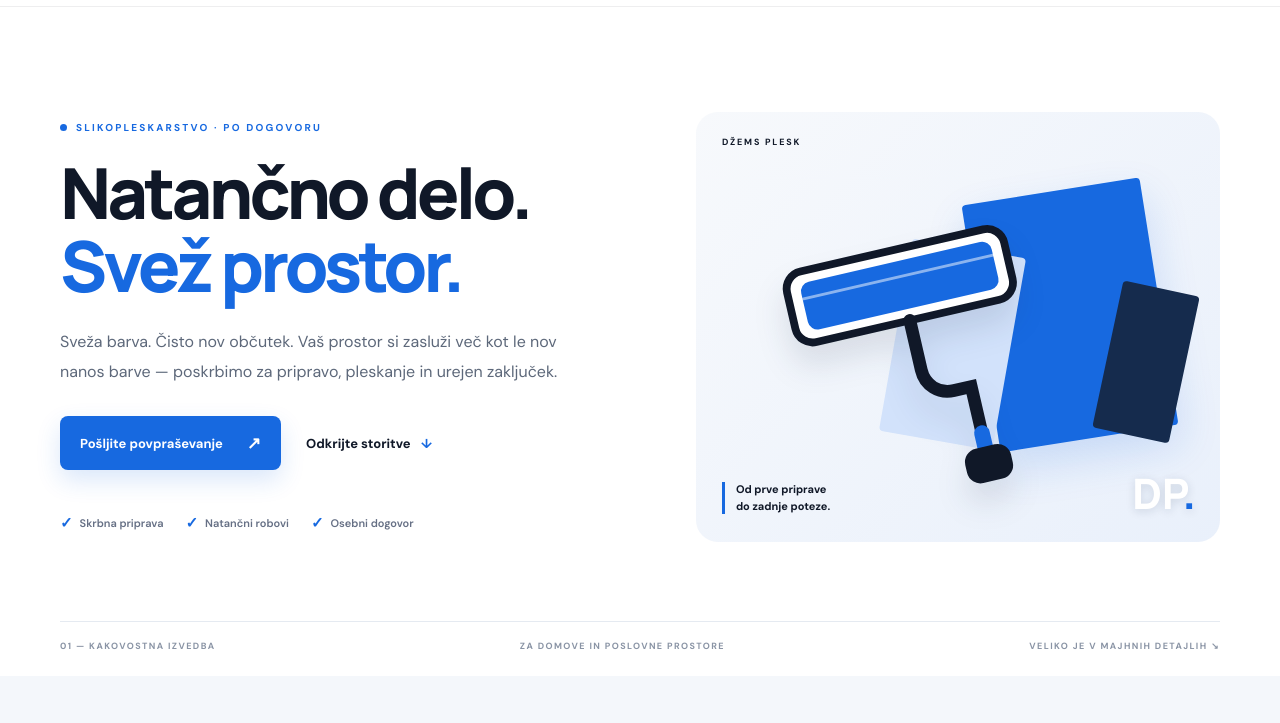
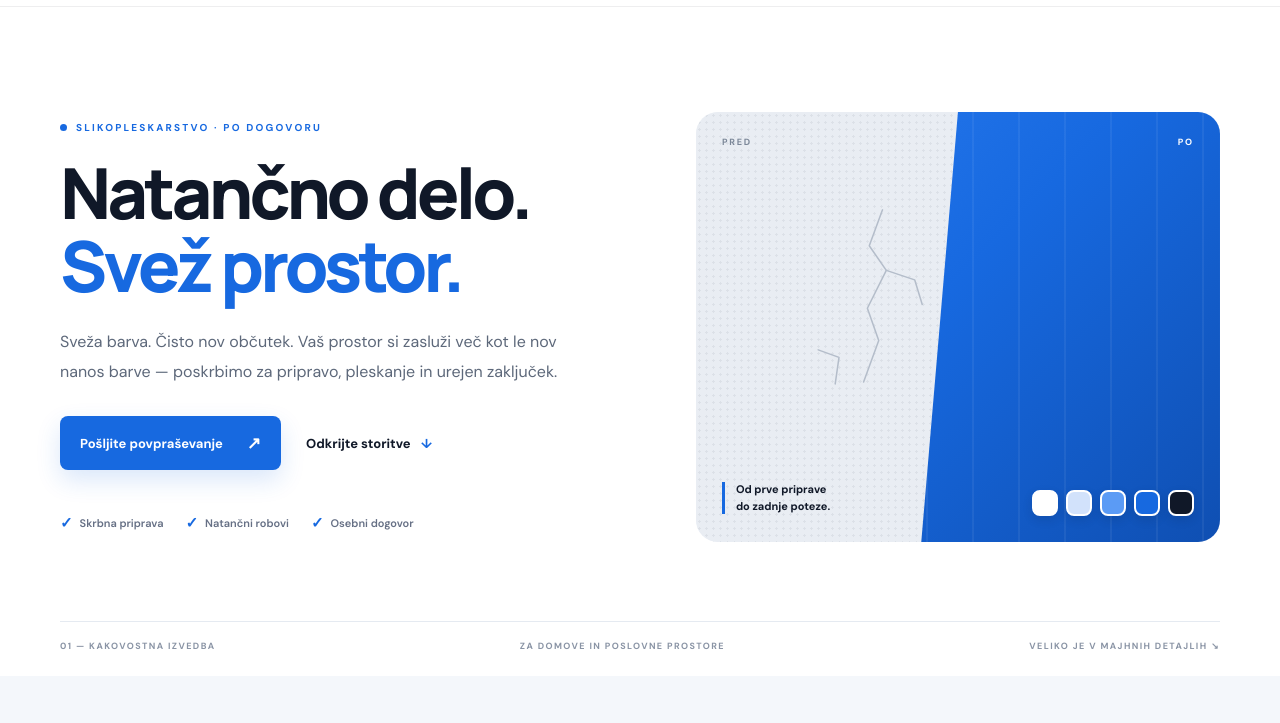
Before and after one commit to Nikola57mar/dzemsplesk.eu, a plain HTML site: page index.html in a window 1280 px wide. Shown: the part 77-800 px from the top of the page. Drawn offline with Linux system fonts and the light colour scheme.

Commit message:
Add files via upload

```diff
--- a/index.html
+++ b/index.html
@@ -46,25 +46,18 @@
             <div><span class="check">✓</span><span>Osebni dogovor</span></div>
           </div>
         </div>
-        <div class="hero-art" aria-label="Grafična ilustracija pleskarjevega valjčka in barvnih nanosov" role="img">
-          <div class="art-label">DŽEMS PLESK</div>
-          <div class="paint-panel panel-blue"></div>
-          <div class="paint-panel panel-pale"></div>
-          <div class="paint-panel panel-dark"></div>
-          <svg class="roller" viewBox="0 0 440 340" fill="none" xmlns="http://www.w3.org/2000/svg" aria-hidden="true">
-            <g transform="rotate(-13 220 170)">
-              <rect x="104" y="68" width="228" height="74" rx="18" fill="#fff" stroke="#101828" stroke-width="8" />
-              <rect x="118" y="80" width="200" height="50" rx="10" fill="#1769E0" />
-              <path d="M220 142V194C220 210 232 222 248 222H266V271" stroke="#101828" stroke-width="13"
-                stroke-linecap="round" />
-              <path d="M266 271V290" stroke="#1769E0" stroke-width="16" stroke-linecap="round" />
-              <rect x="242" y="285" width="48" height="36" rx="14" fill="#101828" />
-              <path d="M119 96H318" stroke="#fff" stroke-opacity=".5" stroke-width="3" stroke-linecap="round" />
-            </g>
-          </svg>
-          <div class="art-caption"><span class="caption-line"></span><span>Od prve priprave<br>do zadnje poteze.</span>
+        <div class="hero-art" role="img" aria-label="Stena pred in po pleskanju">
+          <div class="wall wall-before">
+            <span class="wall-tag">PRED</span>
+            <svg class="cracks" viewBox="0 0 200 300" fill="none" aria-hidden="true">
+              <path d="M120 40l-14 38 18 26-20 40 12 34-16 44" />
+              <path d="M124 104l30 10 8 26" />
+              <path d="M52 188l22 8-4 28" />
+            </svg>
           </div>
-          <div class="art-number">DP<span>.</span></div>
+          <div class="wall wall-after"><span class="wall-tag">PO</span></div>
+          <div class="swatches" aria-hidden="true"><i></i><i></i><i></i><i></i><i></i></div>
+          <div class="art-caption"><span class="caption-line"></span><span>Od prve priprave<br>do zadnje poteze.</span></div>
         </div>
       </div>
       <div class="hero-bottom container"><span>01 — KAKOVOSTNA IZVEDBA</span><span>ZA DOMOVE IN POSLOVNE
--- a/style.css
+++ b/style.css
@@ -306,66 +306,6 @@ textarea {
     background-image: linear-gradient(135deg, #f7f9fc 0%, #e9f0fb 100%)
 }
 
-.art-label {
-    position: absolute;
-    top: 24px;
-    left: 26px;
-    right: 26px;
-    display: flex;
-    justify-content: space-between;
-    font-size: 9px;
-    font-weight: 800;
-    letter-spacing: 1.8px;
-    z-index: 3
-}
-
-.art-label span {
-    color: #7b8798
-}
-
-.paint-panel {
-    position: absolute;
-    border-radius: 4px;
-    transform: rotate(-9deg)
-}
-
-.panel-blue {
-    width: 180px;
-    height: 250px;
-    right: 60px;
-    top: 78px;
-    background: var(--blue);
-    box-shadow: 0 18px 40px #1769e02c
-}
-
-.panel-pale {
-    width: 115px;
-    height: 195px;
-    right: 210px;
-    top: 135px;
-    background: #d2e2fb;
-    transform: rotate(10deg)
-}
-
-.panel-dark {
-    width: 78px;
-    height: 150px;
-    right: 35px;
-    top: 175px;
-    background: #152b4d;
-    transform: rotate(12deg)
-}
-
-.roller {
-    position: absolute;
-    width: 96%;
-    max-width: 430px;
-    left: 1%;
-    top: 16%;
-    filter: drop-shadow(0 20px 15px #10213c1c);
-    z-index: 2
-}
-
 .art-caption {
     position: absolute;
     left: 26px;
@@ -385,16 +325,6 @@ textarea {
     background: var(--blue)
 }
 
-.art-number {
-    position: absolute;
-    right: 24px;
-    bottom: 20px;
-    font: 800 42px 'Manrope', sans-serif;
-    color: #fff;
-    text-shadow: 0 2px 10px #10213c25
-}
-
-.art-number span,
 .mini-mark span {
     color: var(--blue)
 }
@@ -926,13 +856,6 @@ textarea {
         padding: 25px
     }
 
-    .panel-blue {
-        right: 40px
-    }
-
-    .panel-pale {
-        right: 160px
-    }
 }
 
 @media(max-width:700px) {
@@ -1194,3 +1117,77 @@ textarea {
         text-align: left;
     }
 }
+
+/* Hero: stena pred / po */
+.wall {
+    position: absolute;
+    inset: 0
+}
+
+.wall-before {
+    background-color: #e9edf3;
+    background-image: radial-gradient(rgba(16, 24, 40, .06) 1px, transparent 1.4px);
+    background-size: 7px 7px
+}
+
+.wall-after {
+    background: linear-gradient(135deg, #2a7cf0 0%, var(--blue) 45%, var(--blue-dark) 100%);
+    clip-path: polygon(50% 0, 100% 0, 100% 100%, 43% 100%)
+}
+
+.wall-after::before {
+    content: "";
+    position: absolute;
+    inset: 0;
+    background: repeating-linear-gradient(90deg, rgba(255, 255, 255, .06) 0 2px, transparent 2px 46px)
+}
+
+.wall-tag {
+    position: absolute;
+    top: 24px;
+    left: 26px;
+    font-size: 9px;
+    font-weight: 800;
+    letter-spacing: 1.8px;
+    color: #7b8798
+}
+
+.wall-after .wall-tag {
+    left: auto;
+    right: 26px;
+    color: #fff
+}
+
+.cracks {
+    position: absolute;
+    left: 14%;
+    top: 14%;
+    height: 66%;
+    stroke: #b4bdca;
+    stroke-width: 1.6;
+    stroke-linecap: round;
+    stroke-linejoin: round
+}
+
+.swatches {
+    position: absolute;
+    right: 26px;
+    bottom: 26px;
+    display: flex;
+    gap: 8px;
+    z-index: 3
+}
+
+.swatches i {
+    width: 26px;
+    height: 26px;
+    border-radius: 8px;
+    border: 2px solid #fff;
+    box-shadow: 0 4px 10px #10213c26
+}
+
+.swatches i:nth-child(1) { background: #ffffff }
+.swatches i:nth-child(2) { background: #d2e2fb }
+.swatches i:nth-child(3) { background: #5b9bf5 }
+.swatches i:nth-child(4) { background: var(--blue) }
+.swatches i:nth-child(5) { background: #101828 }
```
